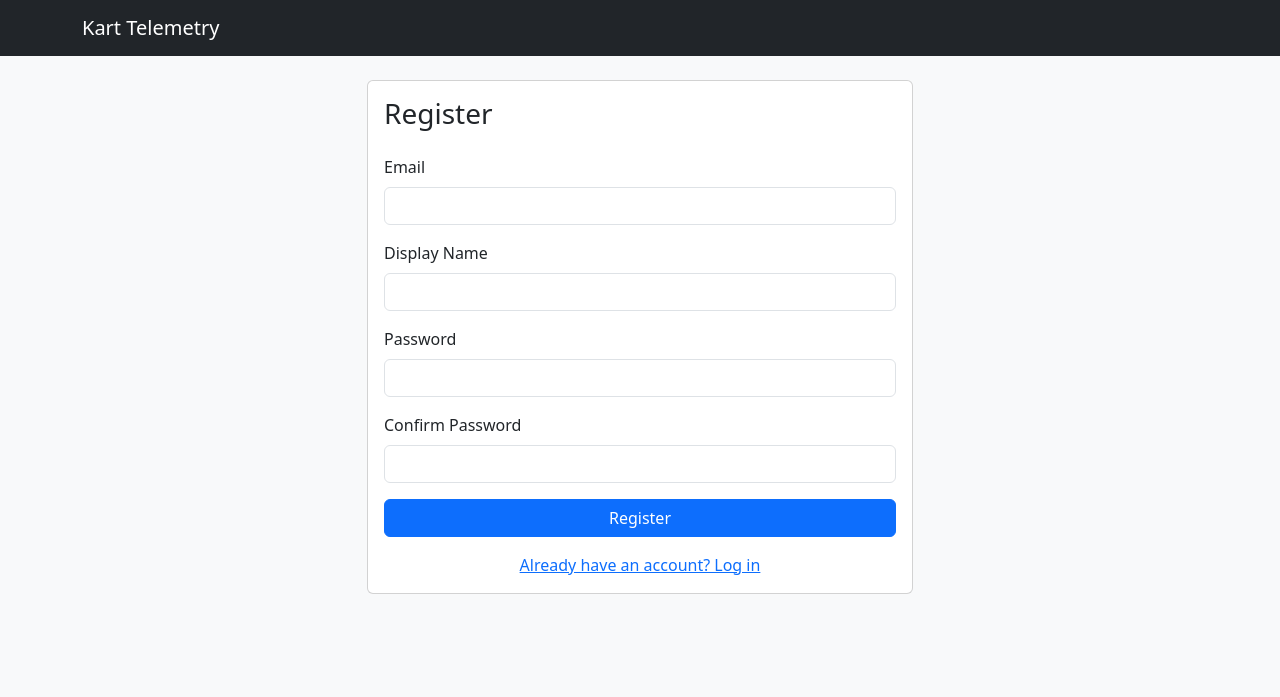
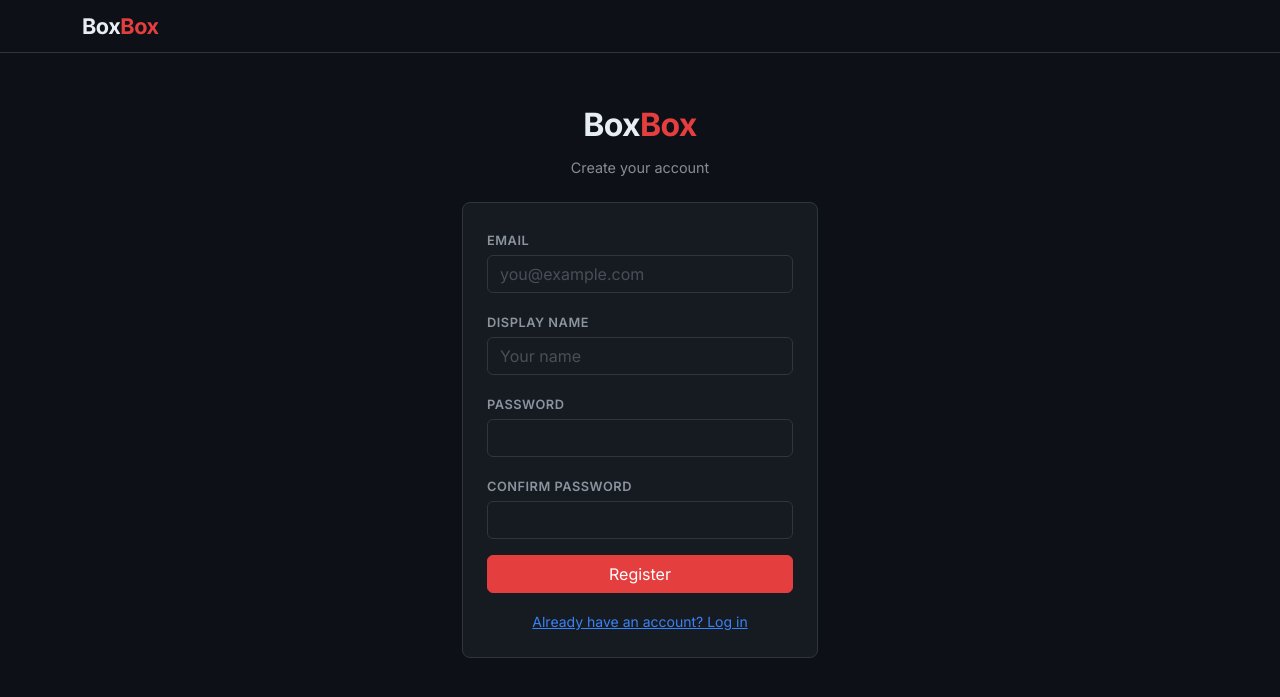
Before and after one commit to apahim/boxbox, a Flask app: page /auth/register in a window 1280 px wide. Shown: the top 697 px of the page. Run offline with Flask 3, Linux system fonts and the light colour scheme; parts of the project's set-up code (start-up, migrations or seed data) failed here and were passed over; some libraries are stand-ins or nearby versions.

Commit message:
Add BoxBox dark motorsport theme and visual identity
Introduce a cohesive design system with dark theme, racing red accent,
Inter font, Bootstrap Icons, and branded "BoxBox" wordmark across all
templates. CSS custom properties enable consistent theming of cards,
tables, forms, buttons, badges, and alerts.

Co-Authored-By: Claude Opus 4.6 <noreply@anthropic.com>

```diff
--- /dev/null
+++ b/app/static/css/theme.css
@@ -0,0 +1,318 @@
+/* BoxBox Design System — Dark Motorsport Theme */
+
+:root {
+    --bb-bg: #0d1117;
+    --bb-surface: #161b22;
+    --bb-surface-alt: #1c2333;
+    --bb-border: #30363d;
+    --bb-red: #e53e3e;
+    --bb-red-hover: #c53030;
+    --bb-blue: #3b82f6;
+    --bb-green: #22c55e;
+    --bb-amber: #f59e0b;
+    --bb-text: #e6edf3;
+    --bb-text-muted: #8b949e;
+    --bb-text-dim: #484f58;
+}
+
+/* ---- Base ---- */
+body {
+    background-color: var(--bb-bg) !important;
+    color: var(--bb-text);
+    font-family: 'Inter', -apple-system, BlinkMacSystemFont, 'Segoe UI', Roboto, sans-serif;
+}
+
+h1, h2, h3, h4, h5, h6 { font-weight: 600; color: var(--bb-text); }
+
+a { color: var(--bb-blue); }
+a:hover { color: #60a5fa; }
+
+/* ---- Navbar ---- */
+.navbar {
+    background-color: var(--bb-bg) !important;
+    border-bottom: 1px solid var(--bb-border);
+    padding: 0.6rem 0;
+}
+
+.bb-brand {
+    font-weight: 700;
+    font-size: 1.35rem;
+    letter-spacing: -0.02em;
+    text-decoration: none;
+}
+.bb-brand .bb-box1 { color: var(--bb-text); }
+.bb-brand .bb-box2 { color: var(--bb-red); }
+.bb-brand:hover .bb-box1 { color: #fff; }
+
+.navbar .nav-link {
+    color: var(--bb-text-muted) !important;
+    font-size: 0.9rem;
+    font-weight: 500;
+    padding: 0.5rem 0.85rem !important;
+    border-bottom: 2px solid transparent;
+    transition: color 0.15s, border-color 0.15s;
+}
+.navbar .nav-link:hover { color: var(--bb-text) !important; }
+.navbar .nav-link.active,
+.navbar .nav-link[aria-current="page"] {
+    color: var(--bb-text) !important;
+    border-bottom-color: var(--bb-red);
+}
+.navbar .nav-link .bi { margin-right: 0.35rem; font-size: 1rem; vertical-align: -0.125em; }
+
+.navbar .text-muted { color: var(--bb-text-dim) !important; font-size: 0.85rem; }
+
+/* ---- Cards ---- */
+.card {
+    background-color: var(--bb-surface);
+    border: 1px solid var(--bb-border);
+    border-radius: 8px;
+    color: var(--bb-text);
+}
+.card-title { color: var(--bb-text); }
+.card .bg-light { background-color: var(--bb-surface-alt) !important; color: var(--bb-text); }
+
+/* ---- Tables ---- */
+.table {
+    --bs-table-bg: var(--bb-surface);
+    --bs-table-color: var(--bb-text);
+    --bs-table-border-color: var(--bb-border);
+    --bs-table-hover-bg: var(--bb-surface-alt);
+    --bs-table-hover-color: var(--bb-text);
+    --bs-table-striped-bg: var(--bb-surface-alt);
+    --bs-table-striped-color: var(--bb-text);
+}
+.table thead th {
+    font-size: 0.75rem;
+    text-transform: uppercase;
+    letter-spacing: 0.05em;
+    color: var(--bb-text-muted);
+    border-bottom-width: 1px;
+    font-weight: 600;
+}
+.table td { vertical-align: middle; }
+
+/* ---- Buttons ---- */
+.btn-primary {
+    background-color: var(--bb-red);
+    border-color: var(--bb-red);
+    color: #fff;
+}
+.btn-primary:hover, .btn-primary:focus {
+    background-color: var(--bb-red-hover);
+    border-color: var(--bb-red-hover);
+    color: #fff;
+}
+.btn-primary:active {
+    background-color: #9b2c2c !important;
+    border-color: #9b2c2c !important;
+}
+
+.btn-outline-primary {
+    color: var(--bb-blue);
+    border-color: var(--bb-border);
+}
+.btn-outline-primary:hover {
+    background-color: var(--bb-blue);
+    border-color: var(--bb-blue);
+    color: #fff;
+}
+
+.btn-outline-secondary {
+    color: var(--bb-text-muted);
+    border-color: var(--bb-border);
+}
+.btn-outline-secondary:hover {
+    background-color: var(--bb-surface-alt);
+    border-color: var(--bb-text-muted);
+    color: var(--bb-text);
+}
+
+.btn-outline-danger {
+    color: var(--bb-red);
+    border-color: var(--bb-border);
+}
+.btn-outline-danger:hover {
+    background-color: var(--bb-red);
+    border-color: var(--bb-red);
+    color: #fff;
+}
+
+.btn .bi { margin-right: 0.3rem; vertical-align: -0.125em; }
+
+/* ---- Forms ---- */
+.form-control, .form-select {
+    background-color: var(--bb-surface);
+    border-color: var(--bb-border);
+    color: var(--bb-text);
+}
+.form-control:focus, .form-select:focus {
+    background-color: var(--bb-surface-alt);
+    border-color: var(--bb-blue);
+    color: var(--bb-text);
+    box-shadow: 0 0 0 0.2rem rgba(59, 130, 246, 0.25);
+}
+.form-control::placeholder { color: var(--bb-text-dim); }
+.form-label {
+    color: var(--bb-text-muted);
+    font-size: 0.8rem;
+    text-transform: uppercase;
+    letter-spacing: 0.04em;
+    font-weight: 600;
+    margin-bottom: 0.3rem;
+}
+.form-text { color: var(--bb-text-dim) !important; }
+.form-check-input {
+    background-color: var(--bb-surface);
+    border-color: var(--bb-border);
+}
+.form-check-input:checked {
+    background-color: var(--bb-blue);
+    border-color: var(--bb-blue);
+}
+
+/* Radio / btn-check toggles */
+.btn-check + .btn-outline-primary {
+    color: var(--bb-text-muted);
+    border-color: var(--bb-border);
+    background-color: var(--bb-surface);
+}
+.btn-check:checked + .btn-outline-primary {
+    background-color: var(--bb-red);
+    border-color: var(--bb-red);
+    color: #fff;
+}
+
+/* ---- Badges ---- */
+.badge {
+    font-weight: 500;
+    font-size: 0.78rem;
+    border-radius: 999px;
+    padding: 0.3em 0.7em;
+}
+.badge.bg-primary { background-color: var(--bb-red) !important; }
+.badge.bg-secondary { background-color: var(--bb-surface-alt) !important; color: var(--bb-text-muted) !important; border: 1px solid var(--bb-border); }
+.badge.bg-warning { background-color: rgba(245, 158, 11, 0.15) !important; color: var(--bb-amber) !important; border: 1px solid rgba(245, 158, 11, 0.3); }
+.badge.bg-info { background-color: rgba(59, 130, 246, 0.15) !important; color: var(--bb-blue) !important; border: 1px solid rgba(59, 130, 246, 0.3); }
+
+/* ---- Alerts ---- */
+.alert {
+    border-radius: 8px;
+    border-left-width: 4px;
+}
+.alert-info {
+    background-color: rgba(59, 130, 246, 0.08);
+    border-color: var(--bb-border);
+    border-left-color: var(--bb-blue);
+    color: var(--bb-text-muted);
+}
+.alert-success {
+    background-color: rgba(34, 197, 94, 0.08);
+    border-color: var(--bb-border);
+    border-left-color: var(--bb-green);
+    color: var(--bb-text);
+}
+.alert-warning {
+    background-color: rgba(245, 158, 11, 0.08);
+    border-color: var(--bb-border);
+    border-left-color: var(--bb-amber);
+    color: var(--bb-text);
+}
+.alert-danger {
+    background-color: rgba(229, 62, 62, 0.08);
+    border-color: var(--bb-border);
+    border-left-color: var(--bb-red);
+    color: var(--bb-text);
+}
+.alert .btn-close { filter: invert(1) grayscale(100%) brightness(200%); }
+
+/* ---- Nav tabs (dashboard) ---- */
+.nav-tabs {
+    border-bottom-color: var(--bb-border);
+}
+.nav-tabs .nav-link {
+    color: var(--bb-text-muted);
+    border: none;
+    border-bottom: 2px solid transparent;
+    padding: 0.6rem 1rem;
+    font-weight: 500;
+    font-size: 0.9rem;
+    transition: color 0.15s, border-color 0.15s;
+}
+.nav-tabs .nav-link:hover {
+    color: var(--bb-text);
+    border-color: transparent;
+    background: none;
+}
+.nav-tabs .nav-link.active {
+    color: var(--bb-text) !important;
+    background: none !important;
+    border-color: transparent;
+    border-bottom-color: var(--bb-red) !important;
+}
+
+/* ---- Progress bars ---- */
+.progress {
+    background-color: var(--bb-surface-alt);
+    border-radius: 6px;
+}
+.progress-bar {
+    background-color: var(--bb-red);
+}
+
+/* ---- Accordion (dashboard deep dive) ---- */
+.accordion-button {
+    background-color: var(--bb-surface);
+    color: var(--bb-text);
+    border-color: var(--bb-border);
+}
+.accordion-button:not(.collapsed) {
+    background-color: var(--bb-surface-alt);
+    color: var(--bb-text);
+}
+.accordion-item {
+    background-color: var(--bb-surface);
+    border-color: var(--bb-border);
+}
+
+/* ---- Scrollbar (subtle) ---- */
+::-webkit-scrollbar { width: 8px; height: 8px; }
+::-webkit-scrollbar-track { background: var(--bb-bg); }
+::-webkit-scrollbar-thumb { background: var(--bb-border); border-radius: 4px; }
+::-webkit-scrollbar-thumb:hover { background: var(--bb-text-dim); }
+
+/* ---- Tabular numbers for data ---- */
+.stat-value, .table td, [data-lap-time] {
+    font-variant-numeric: tabular-nums;
+}
+
+/* ---- Dropdown menus ---- */
+.dropdown-menu {
+    background-color: var(--bb-surface);
+    border-color: var(--bb-border);
+}
+.dropdown-item {
+    color: var(--bb-text);
+}
+.dropdown-item:hover, .dropdown-item:focus {
+    background-color: var(--bb-surface-alt);
+    color: var(--bb-text);
+}
+
+/* ---- Empty state ---- */
+.bb-empty {
+    text-align: center;
+    padding: 3rem 1rem;
+    color: var(--bb-text-muted);
+}
+.bb-empty .bi {
+    font-size: 2.5rem;
+    color: var(--bb-text-dim);
+    margin-bottom: 0.75rem;
+    display: block;
+}
+.bb-empty p { margin: 0; font-size: 0.95rem; }
+
+/* ---- Form range (playback slider) ---- */
+.form-range::-webkit-slider-runnable-track { background: var(--bb-border); }
+.form-range::-webkit-slider-thumb { background: var(--bb-red); }
--- a/app/templates/auth/register.html
+++ b/app/templates/auth/register.html
@@ -1,47 +1,50 @@
 {% extends "base.html" %}
 
-{% block title %}Register - Kart Telemetry{% endblock %}
+{% block title %}Register - BoxBox{% endblock %}
 
 {% block content %}
-<div class="row justify-content-center">
-    <div class="col-md-6">
+<div class="row justify-content-center mt-5">
+    <div class="col-md-5 col-lg-4">
+        <div class="text-center mb-4">
+            <span class="bb-brand" style="font-size: 2rem;"><span class="bb-box1">Box</span><span class="bb-box2">Box</span></span>
+            <p class="text-muted mt-2" style="font-size: 0.9rem;">Create your account</p>
+        </div>
         <div class="card">
-            <div class="card-body">
-                <h3 class="card-title mb-4">Register</h3>
+            <div class="card-body p-4">
                 <form method="POST">
                     {{ form.hidden_tag() }}
                     <div class="mb-3">
                         {{ form.email.label(class="form-label") }}
-                        {{ form.email(class="form-control") }}
+                        {{ form.email(class="form-control", placeholder="you@example.com") }}
                         {% for error in form.email.errors %}
-                        <div class="text-danger small">{{ error }}</div>
+                        <div class="text-danger small mt-1">{{ error }}</div>
                         {% endfor %}
                     </div>
                     <div class="mb-3">
                         {{ form.display_name.label(class="form-label") }}
-                        {{ form.display_name(class="form-control") }}
+                        {{ form.display_name(class="form-control", placeholder="Your name") }}
                         {% for error in form.display_name.errors %}
-                        <div class="text-danger small">{{ error }}</div>
+                        <div class="text-danger small mt-1">{{ error }}</div>
                         {% endfor %}
                     </div>
                     <div class="mb-3">
                         {{ form.password.label(class="form-label") }}
                         {{ form.password(class="form-control") }}
                         {% for error in form.password.errors %}
-                        <div class="text-danger small">{{ error }}</div>
+                        <div class="text-danger small mt-1">{{ error }}</div>
                         {% endfor %}
                     </div>
                     <div class="mb-3">
                         {{ form.password2.label(class="form-label") }}
                         {{ form.password2(class="form-control") }}
                         {% for error in form.password2.errors %}
-                        <div class="text-danger small">{{ error }}</div>
+                        <div class="text-danger small mt-1">{{ error }}</div>
                         {% endfor %}
                     </div>
                     {{ form.submit(class="btn btn-primary w-100") }}
                 </form>
                 <div class="text-center mt-3">
-                    <a href="{{ url_for('auth.login') }}">Already have an account? Log in</a>
+                    <a href="{{ url_for('auth.login') }}" class="small">Already have an account? Log in</a>
                 </div>
             </div>
         </div>
--- a/app/templates/base.html
+++ b/app/templates/base.html
@@ -1,10 +1,15 @@
 <!DOCTYPE html>
-<html lang="en">
+<html lang="en" data-bs-theme="dark">
 <head>
     <meta charset="UTF-8">
     <meta name="viewport" content="width=device-width, initial-scale=1.0">
-    <title>{% block title %}Kart Telemetry{% endblock %}</title>
+    <title>{% block title %}BoxBox{% endblock %}</title>
+    <link rel="preconnect" href="https://fonts.googleapis.com">
+    <link rel="preconnect" href="https://fonts.gstatic.com" crossorigin>
+    <link href="https://fonts.googleapis.com/css2?family=Inter:wght@400;500;600;700&display=swap" rel="stylesheet">
     <link href="https://cdn.jsdelivr.net/npm/bootstrap@5.3.0/dist/css/bootstrap.min.css" rel="stylesheet">
+    <link href="https://cdn.jsdelivr.net/npm/bootstrap-icons@1.11.3/font/bootstrap-icons.min.css" rel="stylesheet">
+    <link href="{{ url_for('static', filename='css/theme.css') }}" rel="stylesheet">
     <style>
         @keyframes flashSlideIn {
             from { opacity: 0; transform: translateY(-10px); }
@@ -14,35 +19,35 @@
     </style>
     {% block extra_head %}{% endblock %}
 </head>
-<body class="bg-light">
-    <nav class="navbar navbar-expand-lg navbar-dark bg-dark mb-4">
+<body>
+    <nav class="navbar navbar-expand-lg mb-4">
         <div class="container">
-            <a class="navbar-brand" href="{{ url_for('index') }}">Kart Telemetry</a>
+            <a class="bb-brand" href="{{ url_for('index') }}"><span class="bb-box1">Box</span><span class="bb-box2">Box</span></a>
             {% if current_user.is_authenticated %}
-            <button class="navbar-toggler" type="button" data-bs-toggle="collapse" data-bs-target="#navbarNav">
+            <button class="navbar-toggler" type="button" data-bs-toggle="collapse" data-bs-target="#navbarNav" aria-label="Toggle navigation">
                 <span class="navbar-toggler-icon"></span>
             </button>
             <div class="collapse navbar-collapse" id="navbarNav">
                 <ul class="navbar-nav me-auto">
                     <li class="nav-item">
-                        <a class="nav-link" href="{{ url_for('index') }}">Sessions</a>
+                        <a class="nav-link" href="{{ url_for('index') }}"><i class="bi bi-speedometer2"></i>Sessions</a>
                     </li>
                     <li class="nav-item">
-                        <a class="nav-link" href="{{ url_for('tracks.list_tracks') }}">Tracks</a>
+                        <a class="nav-link" href="{{ url_for('tracks.list_tracks') }}"><i class="bi bi-geo-alt"></i>Tracks</a>
                     </li>
                     <li class="nav-item">
-                        <a class="nav-link" href="{{ url_for('dashboard.evolution') }}">Evolution</a>
+                        <a class="nav-link" href="{{ url_for('dashboard.evolution') }}"><i class="bi bi-graph-up"></i>Evolution</a>
                     </li>
                     <li class="nav-item">
-                        <a class="nav-link" href="{{ url_for('teams.list_teams') }}">Teams</a>
+                        <a class="nav-link" href="{{ url_for('teams.list_teams') }}"><i class="bi bi-people"></i>Teams</a>
                     </li>
                 </ul>
                 <ul class="navbar-nav">
                     <li class="nav-item">
-                        <span class="nav-link text-muted">{{ current_user.display_name }}</span>
+                        <span class="nav-link text-muted"><i class="bi bi-person-circle"></i>{{ current_user.display_name }}</span>
                     </li>
                     <li class="nav-item">
-                        <a class="nav-link" href="{{ url_for('auth.logout') }}">Logout</a>
+                        <a class="nav-link" href="{{ url_for('auth.logout') }}"><i class="bi bi-box-arrow-right"></i>Logout</a>
                     </li>
                 </ul>
             </div>
--- a/app/templates/dashboard/evolution.html
+++ b/app/templates/dashboard/evolution.html
@@ -1,6 +1,6 @@
 {% extends "base.html" %}
 
-{% block title %}Evolution - Kart Telemetry{% endblock %}
+{% block title %}Evolution - BoxBox{% endblock %}
 
 {% block extra_head %}
 <script src="https://cdn.plot.ly/plotly-3.4.0.min.js"></script>
@@ -37,7 +37,7 @@
     <h5 class="section-title">Session Comparison</h5>
     <div class="table-responsive">
         <table class="table table-sm table-hover text-center mb-0" id="sessionTable" style="font-size: 0.85rem;">
-            <thead class="table-primary">
+            <thead>
                 <tr>
                     <th>Date</th>
                     <th>Best Lap</th>
--- a/app/templates/dashboard/view.html
+++ b/app/templates/dashboard/view.html
@@ -1,6 +1,6 @@
 {% extends "base.html" %}
 
-{% block title %}Dashboard - {{ session.track.name if session.track else 'Session' }} {{ session.date }}{% endblock %}
+{% block title %}{{ session.track.name if session.track else 'Session' }} {{ session.date }} - BoxBox{% endblock %}
 
 {% block extra_head %}
 <script src="https://cdn.plot.ly/plotly-3.4.0.min.js"></script>
@@ -30,7 +30,7 @@
             <span class="badge bg-secondary metadata-badge">{{ session.driver_weight_kg }} kg</span>
             {% endif %}
             {% if session.session_type %}
-            <span class="badge bg-warning text-dark metadata-badge">{{ session.session_type }}</span>
+            <span class="badge bg-warning metadata-badge">{{ session.session_type }}</span>
             {% endif %}
         </div>
     </div>
--- a/app/templates/sessions/create.html
+++ b/app/templates/sessions/create.html
@@ -1,6 +1,6 @@
 {% extends "base.html" %}
 
-{% block title %}Upload Session - Kart Telemetry{% endblock %}
+{% block title %}Upload Session - BoxBox{% endblock %}
 
 {% block extra_head %}{% endblock %}
 
--- a/app/templates/sessions/edit.html
+++ b/app/templates/sessions/edit.html
@@ -1,6 +1,6 @@
 {% extends "base.html" %}
 
-{% block title %}Edit Session - Kart Telemetry{% endblock %}
+{% block title %}Edit Session - BoxBox{% endblock %}
 
 {% block content %}
 <div class="row justify-content-center">
--- a/app/templates/teams/create.html
+++ b/app/templates/teams/create.html
@@ -1,6 +1,6 @@
 {% extends "base.html" %}
 
-{% block title %}Create Team - Kart Telemetry{% endblock %}
+{% block title %}Create Team - BoxBox{% endblock %}
 
 {% block content %}
 <div class="row justify-content-center">
--- a/app/templates/teams/manage.html
+++ b/app/templates/teams/manage.html
@@ -1,6 +1,6 @@
 {% extends "base.html" %}
 
-{% block title %}Manage {{ team.name }} - Kart Telemetry{% endblock %}
+{% block title %}Manage {{ team.name }} - BoxBox{% endblock %}
 
 {% block content %}
 <h2>{{ team.name }}</h2>
@@ -29,7 +29,7 @@
                                 {% if member.role != 'owner' %}
                                 <form method="POST" action="{{ url_for('teams.remove_member', slug=team.slug, user_id=member.user_id) }}" style="display:inline">
                                     <input type="hidden" name="csrf_token" value="{{ csrf_token() }}">
-                                    <button type="submit" class="btn btn-sm btn-outline-danger" onclick="return confirm('Remove this member?')">Remove</button>
+                                    <button type="submit" class="btn btn-sm btn-outline-danger" onclick="return confirm('Remove this member?')"><i class="bi bi-x-lg"></i></button>
                                 </form>
                                 {% endif %}
                             </td>
```
Also changed, not shown: app/static/css/dashboard.css (+13 -13 lines), app/templates/auth/login.html (+13 -9 lines), app/templates/sessions/list.html (+10 -7 lines), app/templates/teams/list.html (+8 -5 lines), app/templates/tracks/create.html (+12 -9 lines), app/templates/tracks/edit.html (+5 -5 lines), app/templates/tracks/list.html (+8 -5 lines).
